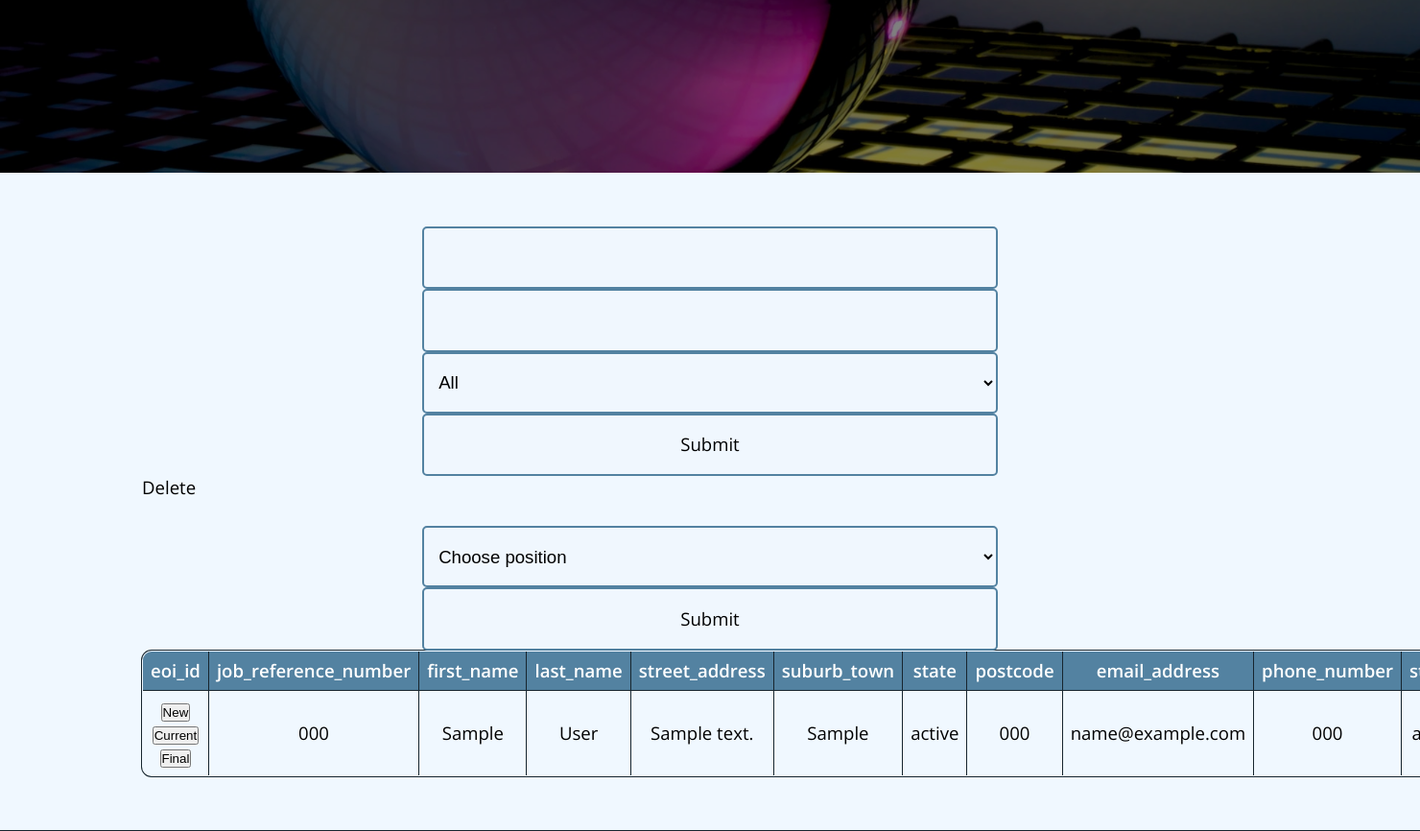
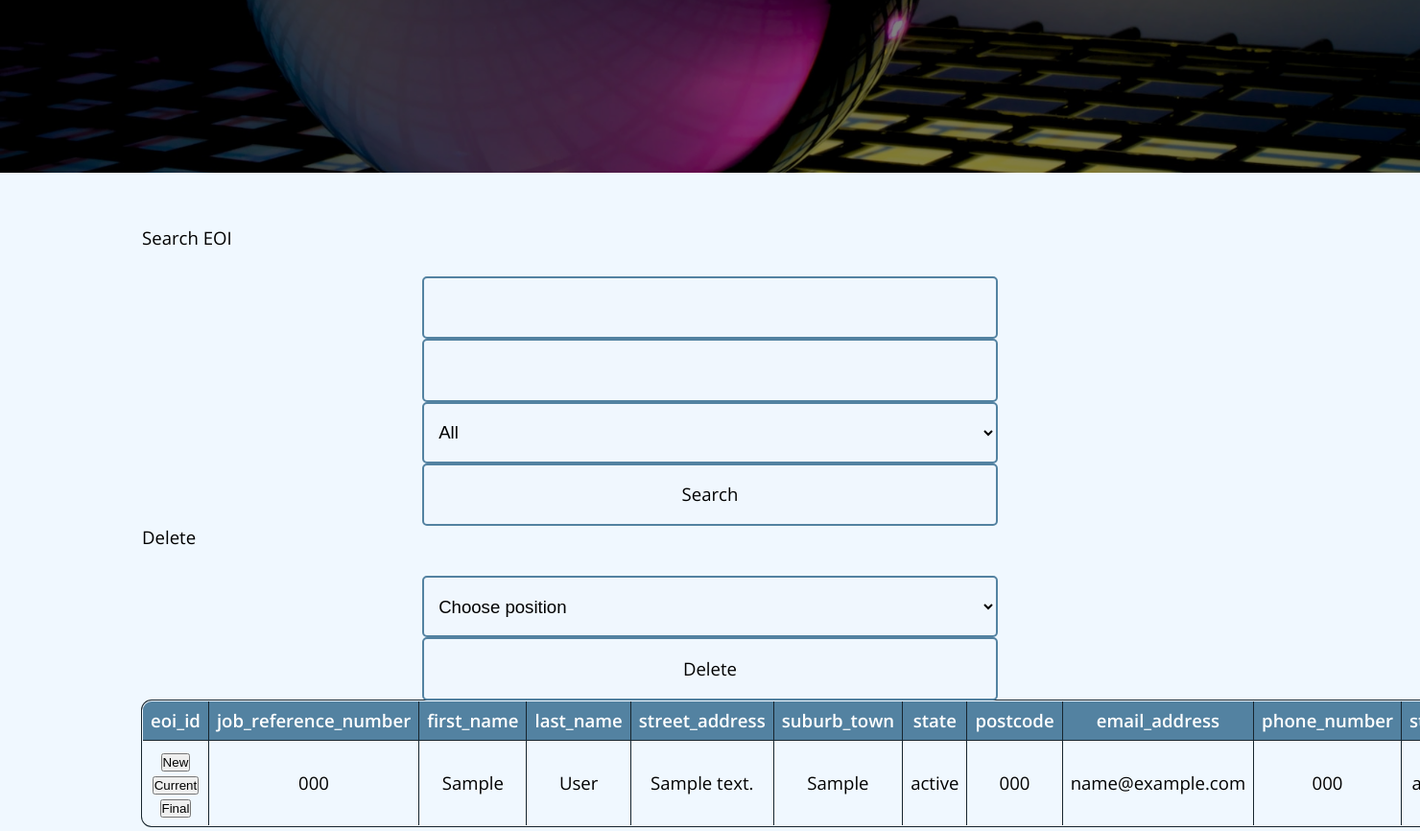
Before and after one commit to Swinburne-Group-Cos10026/javastorm, a PHP site: page /manage.php in a window 1480 px wide; the page is wider, and only the part inside the window is pictured. Shown: the part 620-1486 px from the top of that part at 96% size. Run offline with PHP 8.4, Linux system fonts and the light colour scheme; tables that the repository leaves empty or names only in its code hold one stand-in row (values such as "Sample post").

Commit message:
change text of button

```diff
--- a/manage.php
+++ b/manage.php
@@ -40,6 +40,7 @@ require_once ('./dbconfig/dbhelper.php');
             ?>
     </header>
     <main>
+    <p>Search EOI</p>
     <form method="get">
         <input type="text" name="first_name">
         <input type="text" name="last_name">
@@ -48,7 +49,7 @@ require_once ('./dbconfig/dbhelper.php');
             <option value="1">Java Developer</option>
             <option value="2">Data Analyst</option>
         </select>
-        <input type="submit">
+        <input type="submit" value="Search">
     </form>
     <p>Delete</p>
     <form>
@@ -57,7 +58,7 @@ require_once ('./dbconfig/dbhelper.php');
             <option value="1">Java Developer</option>
             <option value="2">Data Analyst</option>
         </select>
-        <input type="submit">
+        <input type="submit" value="Delete">
     </form>
 
     <table class="table table-bordered">
```
